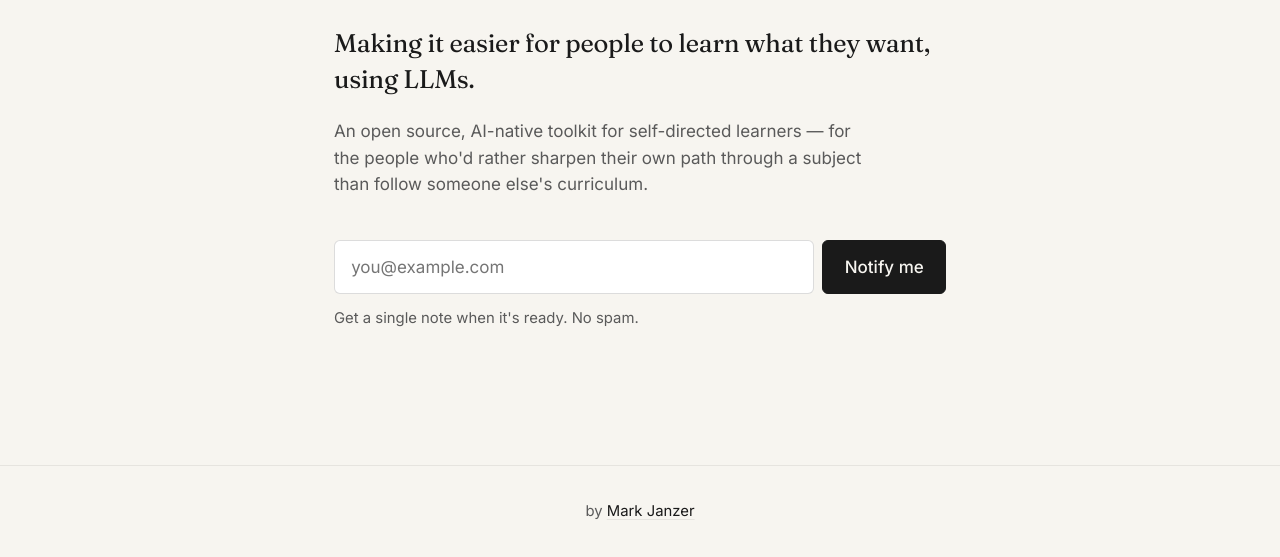
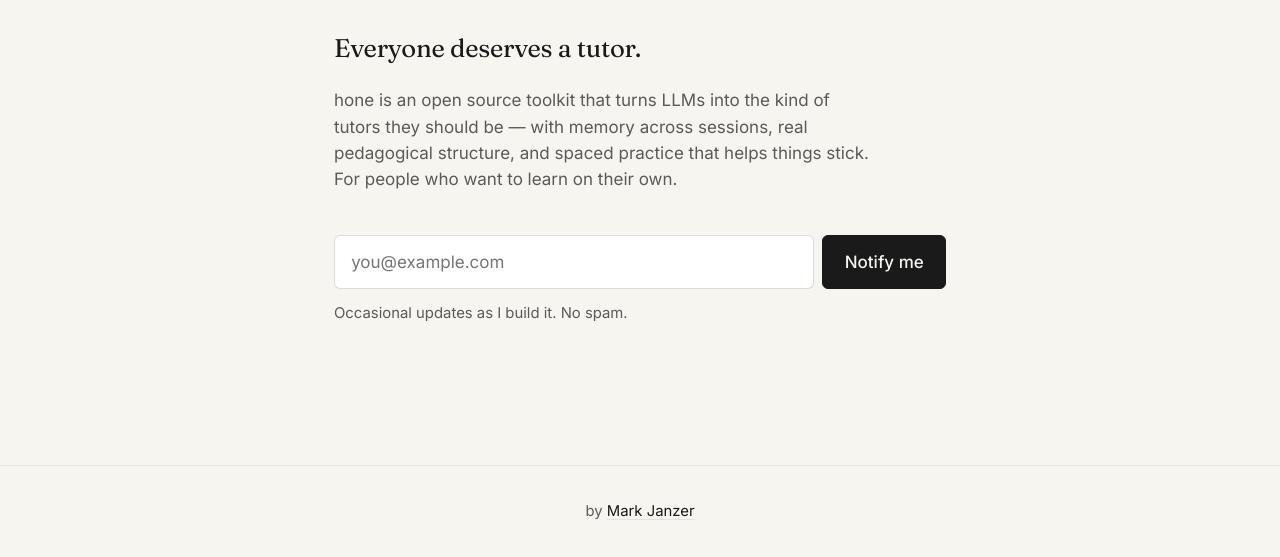
Before and after one commit to markjanzer/hone-landing, a plain HTML site: page index.html in a window 1280 px wide. Shown: the part 243-800 px from the top of the page. Drawn offline with Linux system fonts and the light colour scheme.

Commit message:
Reframe landing copy around tutoring
Co-Authored-By: Claude Opus 4.7 (1M context) <noreply@anthropic.com>

```diff
--- a/index.html
+++ b/index.html
@@ -184,14 +184,14 @@
       <h1 class="mark">hone<span class="dot">.</span>study</h1>
       <p class="tag">coming soon</p>
 
-      <p class="lede">Making it easier for people to learn what they want, using LLMs.</p>
-      <p class="body">An open source, AI-native toolkit for self-directed learners — for the people who'd rather sharpen their own path through a subject than follow someone else's curriculum.</p>
+      <p class="lede">Everyone deserves a tutor.</p>
+      <p class="body">hone is an open source toolkit that turns LLMs into the kind of tutors they should be — with memory across sessions, real pedagogical structure, and spaced practice that helps things stick. For people who want to learn on their own.</p>
 
       <form id="signup" novalidate>
         <input type="email" name="email" placeholder="you@example.com" required autocomplete="email" aria-label="Email address" />
         <button type="submit">Notify me</button>
       </form>
-      <p class="hint" id="hint">Get a single note when it's ready. No spam.</p>
+      <p class="hint" id="hint">Occasional updates as I build it. No spam.</p>
 
       <div class="success hidden" id="success">Thanks — I'll be in touch.</div>
     </div>
```
